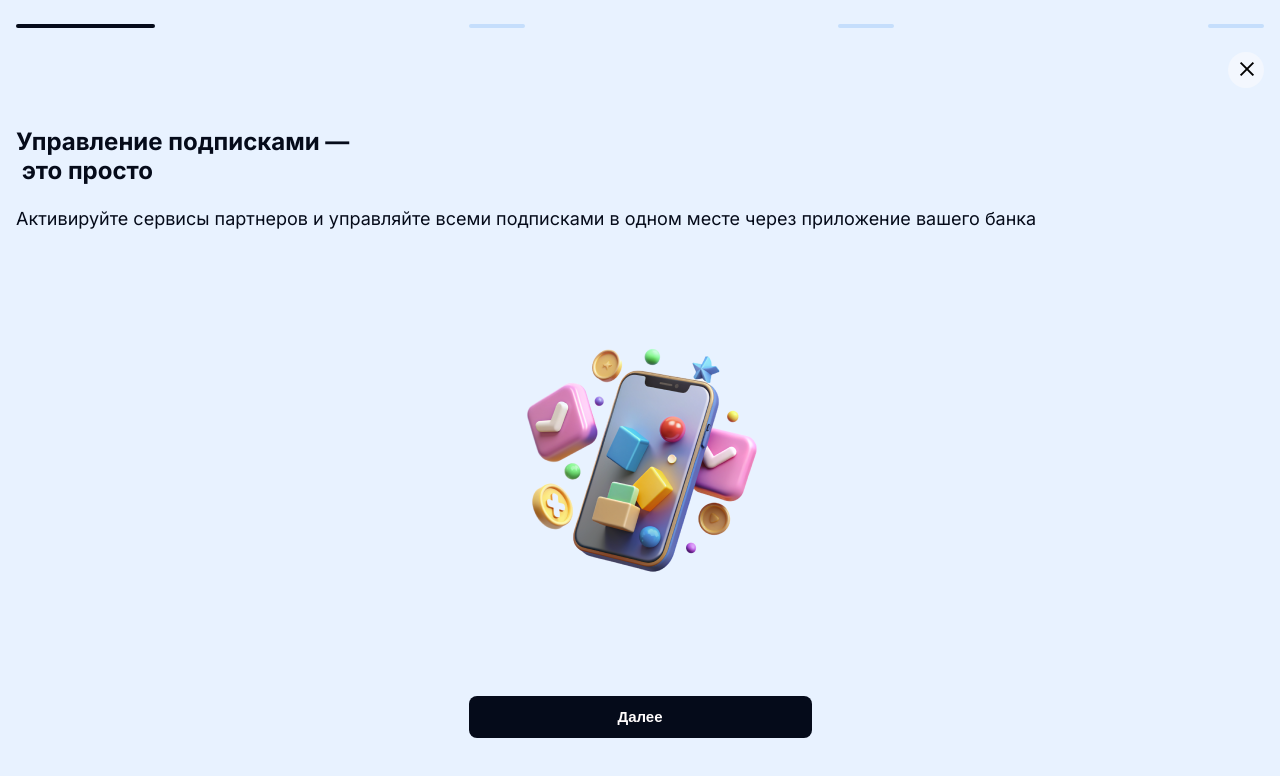
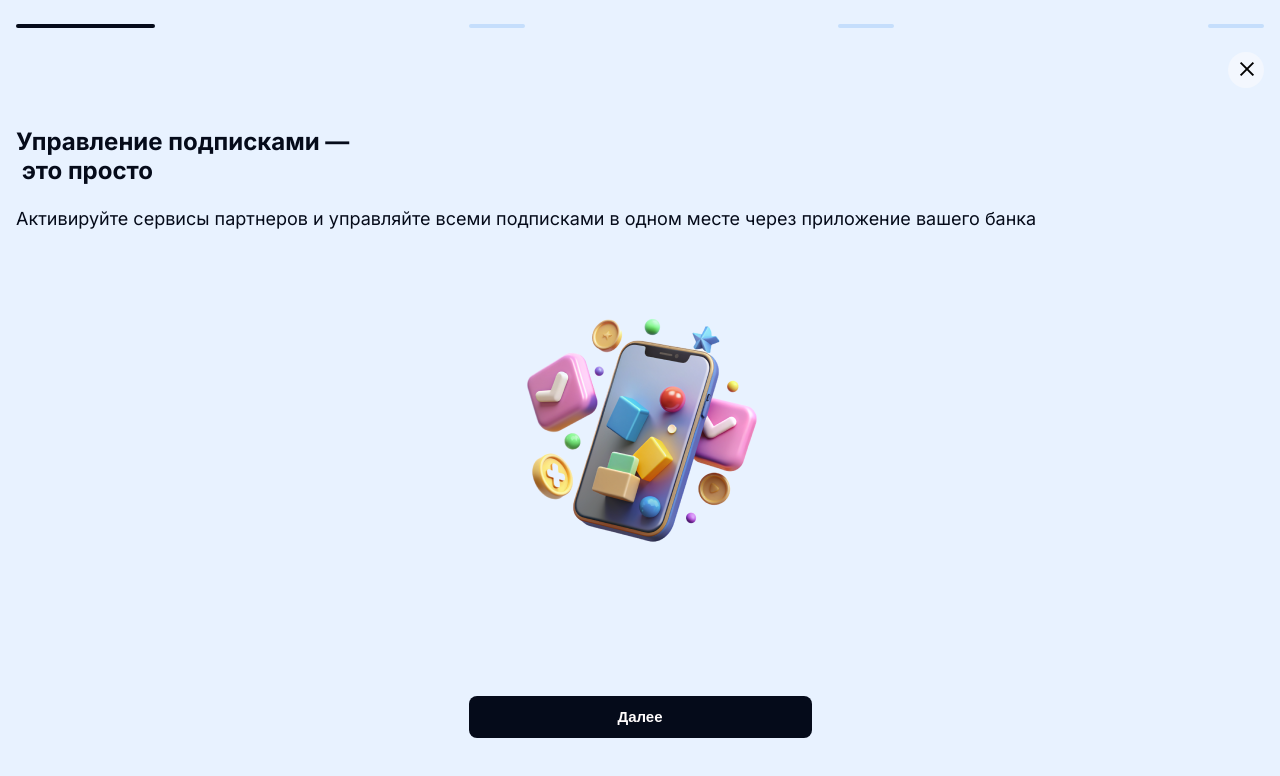
Before and after one commit to AntonKarpukhin/pay2u, a React (Vite) app: page /onboarding in a window 1280 px wide. Shown: the top 776 px of the page. Built offline with nearby package versions, Linux system fonts and the light colour scheme.

Commit message:
fix8/onboarding page.

```diff
--- a/src/components/onboarding-item/onboarding-item.module.css
+++ b/src/components/onboarding-item/onboarding-item.module.css
@@ -34,11 +34,6 @@
 }
 
 @media screen and (min-height: 750px) {
-	.img {
-		position: fixed;
-		bottom: 200px;
-	}
-
 	.title {
 		font-size: 24px;
 	}
```
